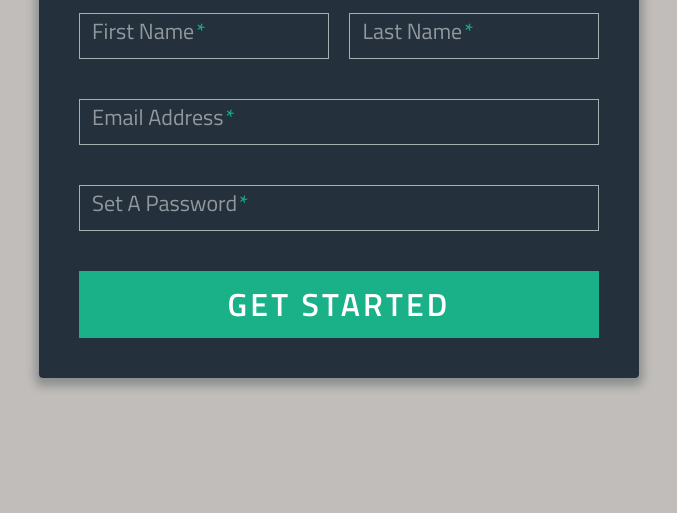
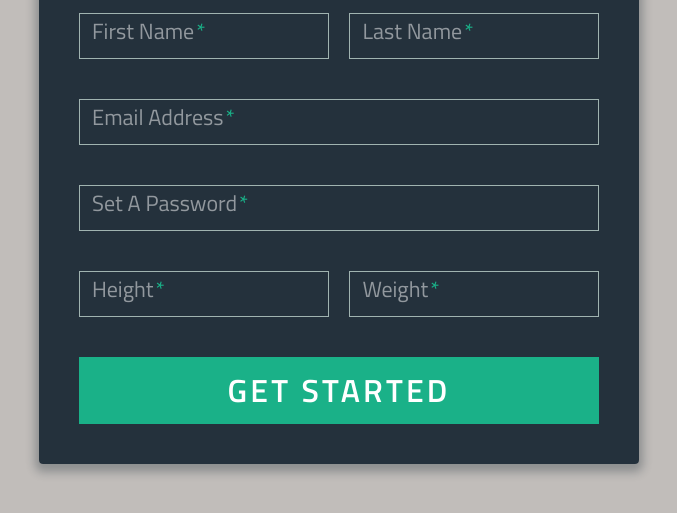
Before and after one commit to manassaxena92/WeCare, a plain HTML site: page index.html in a window 1280 px wide. Shown: the part 237-750 px from the top of the page, without its empty margins (301-978 px from the left). Drawn offline with nearby package versions, Linux system fonts and the light colour scheme.

Commit message:
Update index.html

```diff
--- a/index.html
+++ b/index.html
@@ -56,6 +56,22 @@
             <input type="password"required autocomplete="off"/>
           </div>
 
+          <div class="top-row">
+            <div class="field-wrap">
+              <label>
+                Height<span class="req">*</span>
+              </label>
+              <input type="text" required autocomplete="off" />
+            </div>
+
+            <div class="field-wrap">
+              <label>
+               Weight<span class="req">*</span>
+              </label>
+              <input type="text"required autocomplete="off"/>
+            </div>
+          </div>
+
           <button type="submit" class="button button-block"/>Get Started</button>
 
           </form>
```
